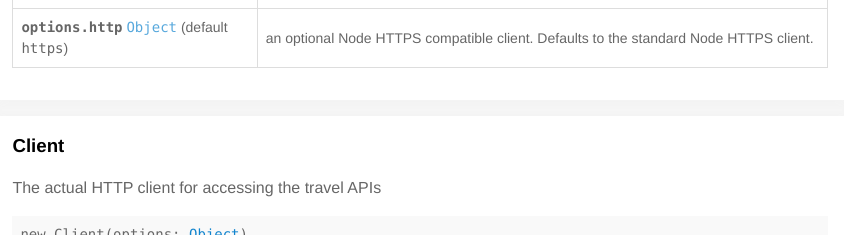
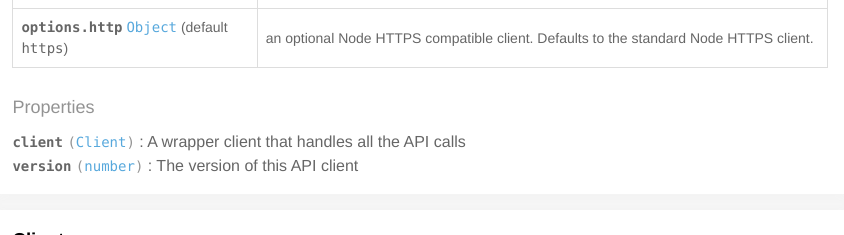
Before and after one commit to amadeus4dev/amadeus-node, a website: page docs/index.html in a window 1280 px wide. Shown: the part 565-800 px from the top of the page, 436-1280 px from the left. Drawn offline with Linux system fonts and the light colour scheme.

```diff
--- a/docs/index.html
+++ b/docs/index.html
@@ -248,6 +248,25 @@
     </div>
 
 
+
+    <div class='py1 quiet mt1 prose-big'>Properties</div>
+    <div>
+
+        <div class='space-bottom0'>
+          <span class='code bold'>client</span> <code class='quiet'>(<a href="#client">Client</a>)</code>
+          : A wrapper client that handles all the API calls
+
+
+        </div>
+
+        <div class='space-bottom0'>
+          <span class='code bold'>version</span> <code class='quiet'>(<a href="https://developer.mozilla.org/docs/Web/JavaScript/Reference/Global_Objects/Number">number</a>)</code>
+          : The version of this API client
+
+
+        </div>
+
+    </div>
 
 
 
```
Also changed, not shown: package.json (+6 -3 lines), spec/amadeus.test.js (+1 -1 lines), spec/amadeus/client.test.js (+1 -1 lines), src/amadeus.js (+6 -1 lines), .babelrc, 2 other files.
